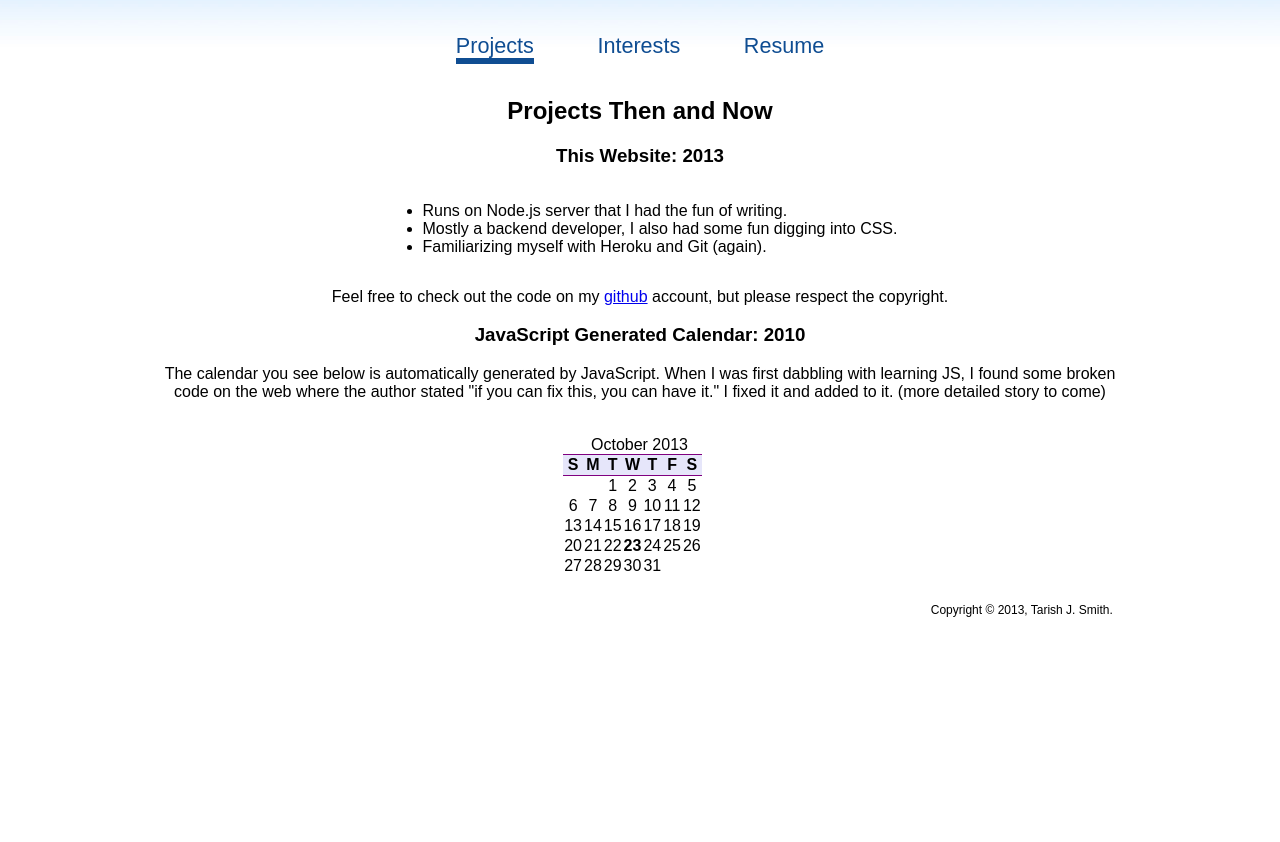
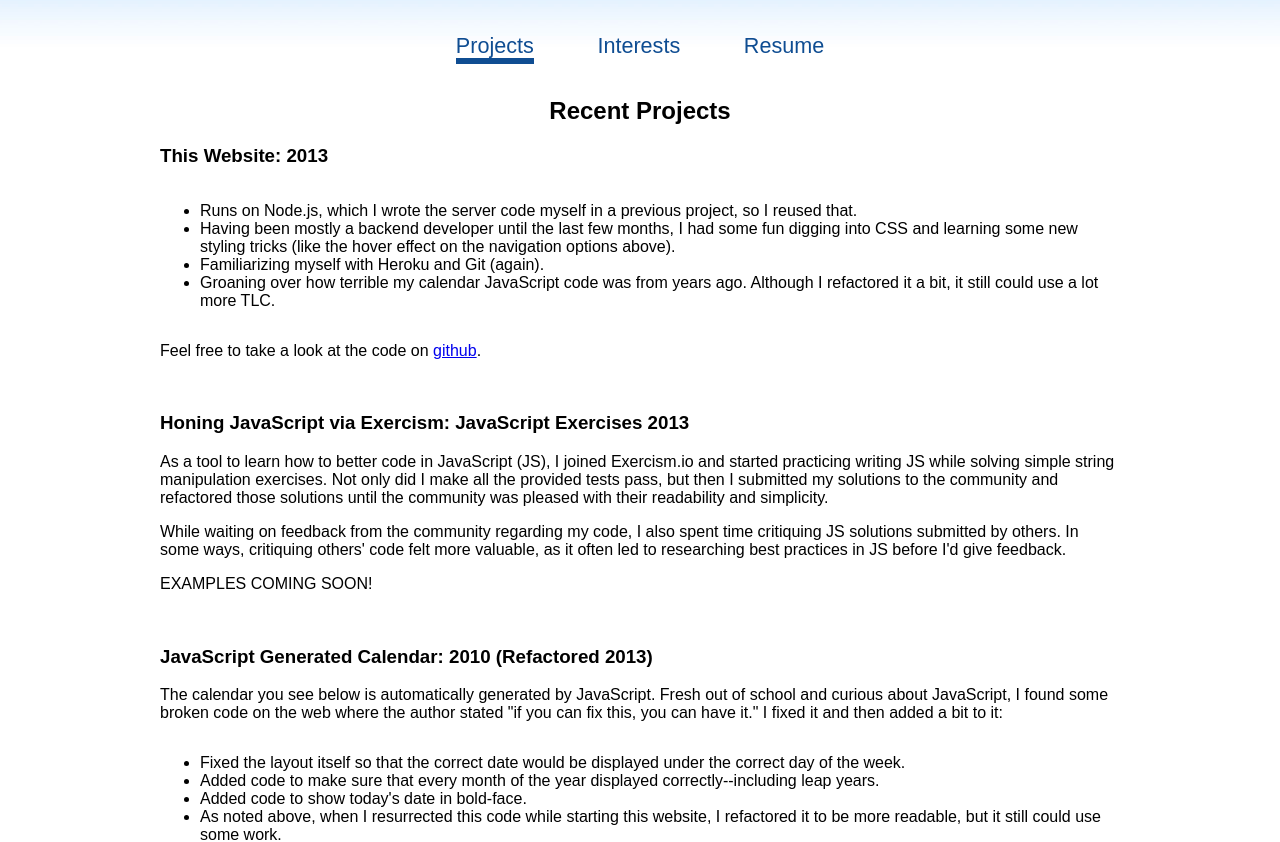
Before and after one commit to tarish/website, a website: page public/projects.html in a window 1280 px wide. Shown: the part 147-989 px from the top of the page. Before the commit the page ends 800 px from the top, so only its background shows below. Drawn offline with nearby package versions, Linux system fonts and the light colour scheme.

Commit message:
Fleshed out content of projects page. Adjusted styling a tad.

```diff
--- a/public/css/styles.css
+++ b/public/css/styles.css
@@ -2,6 +2,7 @@
 	background-color: white;
 	background-image: url("../images/background.png");
 	background-repeat: repeat-x;
+	overflow-y: scroll;
 }
 
 .page {
@@ -112,6 +113,10 @@ span.color {
 	margin: 0 40%;
 }
 
+.projects {
+	text-align: left;
+}
+
 .copyright {
 	padding: 0.75%;
 	text-align: right;
--- a/public/projects.html
+++ b/public/projects.html
@@ -21,21 +21,39 @@
 				</ul>
 			</div>
 			<br/><br/>
-			<div id="wrapper">
-				<h2>Projects Then and Now</h2>
+			<h2>Recent Projects</h2>
+			<div class="projects">
 				<div id="website">
 					<h3>This Website: 2013</h3>
 					<ul>
-						<li>Runs on Node.js server that I had the fun of writing.</li>
-						<li>Mostly a backend developer, I also had some fun digging into CSS.</li>
+						<li>Runs on Node.js, which I wrote the server code myself in a previous project, so I reused that.</li>
+						<li>Having been mostly a backend developer until the last few months, I had some fun digging into CSS and learning some new styling tricks (like the hover effect on the navigation options above).</li>
 						<li>Familiarizing myself with Heroku and Git (again).</li>
+						<li>Groaning over how terrible my calendar JavaScript code was from years ago. Although I refactored it a bit, it still could use a lot more TLC.</li>
 					</ul>
-					<p>Feel free to check out the code on my <a href="http://github.com/tarish">github</a> account, but please respect the copyright.</p>
+					<p>Feel free to take a look at the code on <a href="https://github.com/tarish/website">github</a>.</p>
 				</div>
+				<br/>
+				<div id="exercism">
+					<h3>Honing JavaScript via Exercism: JavaScript Exercises 2013</h3>
+					<p>As a tool to learn how to better code in JavaScript (JS), I joined Exercism.io and started practicing writing JS while solving simple string
+						manipulation exercises. Not only did I make all the provided tests pass, but then I submitted my solutions to the community and refactored
+						those solutions until the community was pleased with their readability and simplicity.</p>
+					<p>While waiting on feedback from the community regarding my code, I also spent time critiquing JS solutions submitted by others. In some ways,
+						critiquing others' code felt more valuable, as it often led to researching best practices in JS before I'd give feedback.</p>
+					<p>EXAMPLES COMING SOON!</p>
+				</div>
+				<br/>
 				<div id="javascript-calendar">
-					<h3>JavaScript Generated Calendar: 2010</h3>
-					<p>The calendar you see below is automatically generated by JavaScript. When I was first dabbling with learning JS, I found some broken code on the web
-						where the author stated "if you can fix this, you can have it." I fixed it and added to it. (more detailed story to come)</p>
+					<h3>JavaScript Generated Calendar: 2010 (Refactored 2013)</h3>
+					<p>The calendar you see below is automatically generated by JavaScript. Fresh out of school and curious about JavaScript, I found some broken code on the web
+						where the author stated "if you can fix this, you can have it." I fixed it and then added a bit to it:</p>
+					<ul>
+						<li>Fixed the layout itself so that the correct date would be displayed under the correct day of the week.</li>
+						<li>Added code to make sure that every month of the year displayed correctly--including leap years.</li>
+						<li>Added code to show today's date in bold-face.</li>
+						<li>As noted above, when I resurrected this code while starting this website, I refactored it to be more readable, but it still could use some work.</li>
+					</ul>
 				</div>
 				<div class="sample spacer">
 					<table class="calendar">
```
